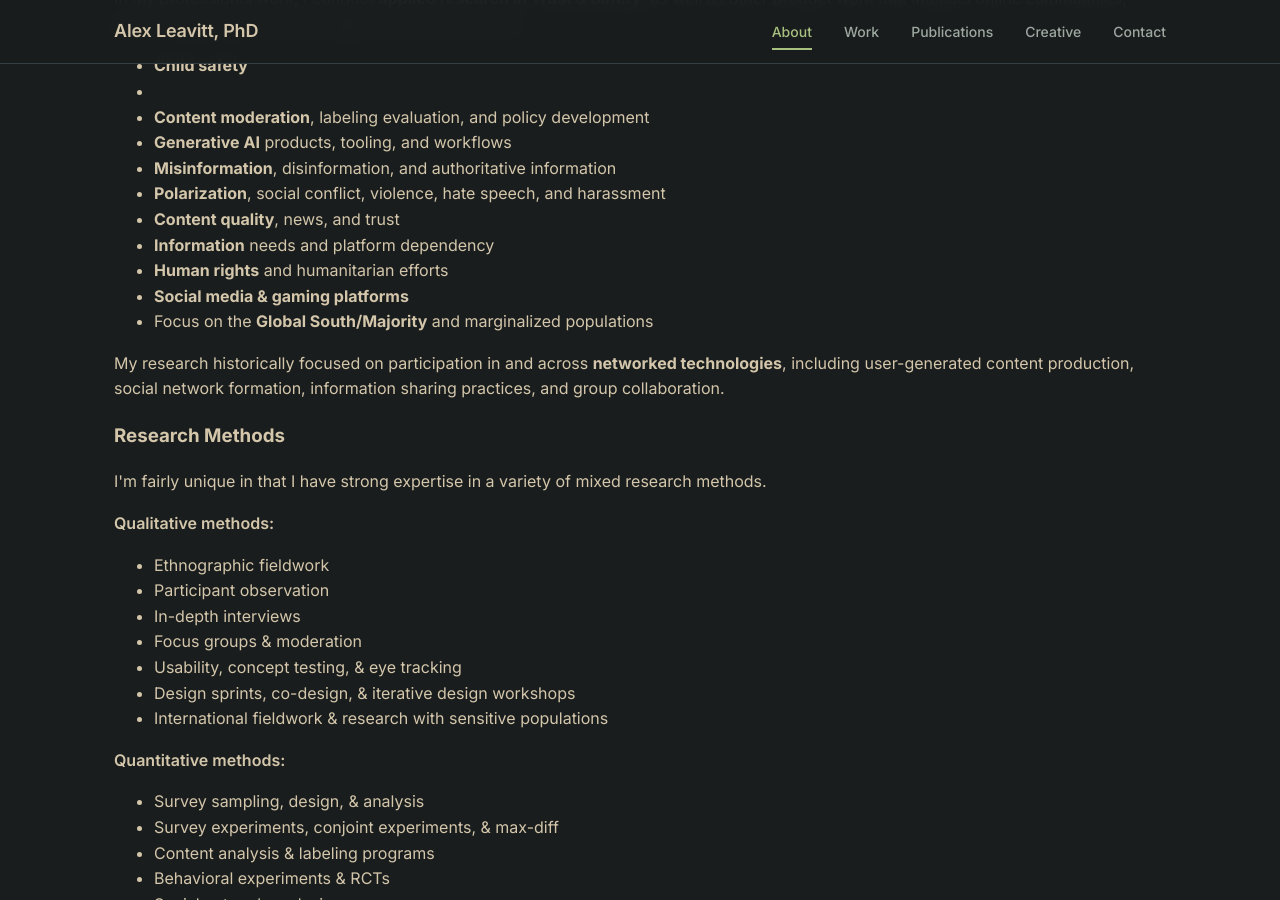
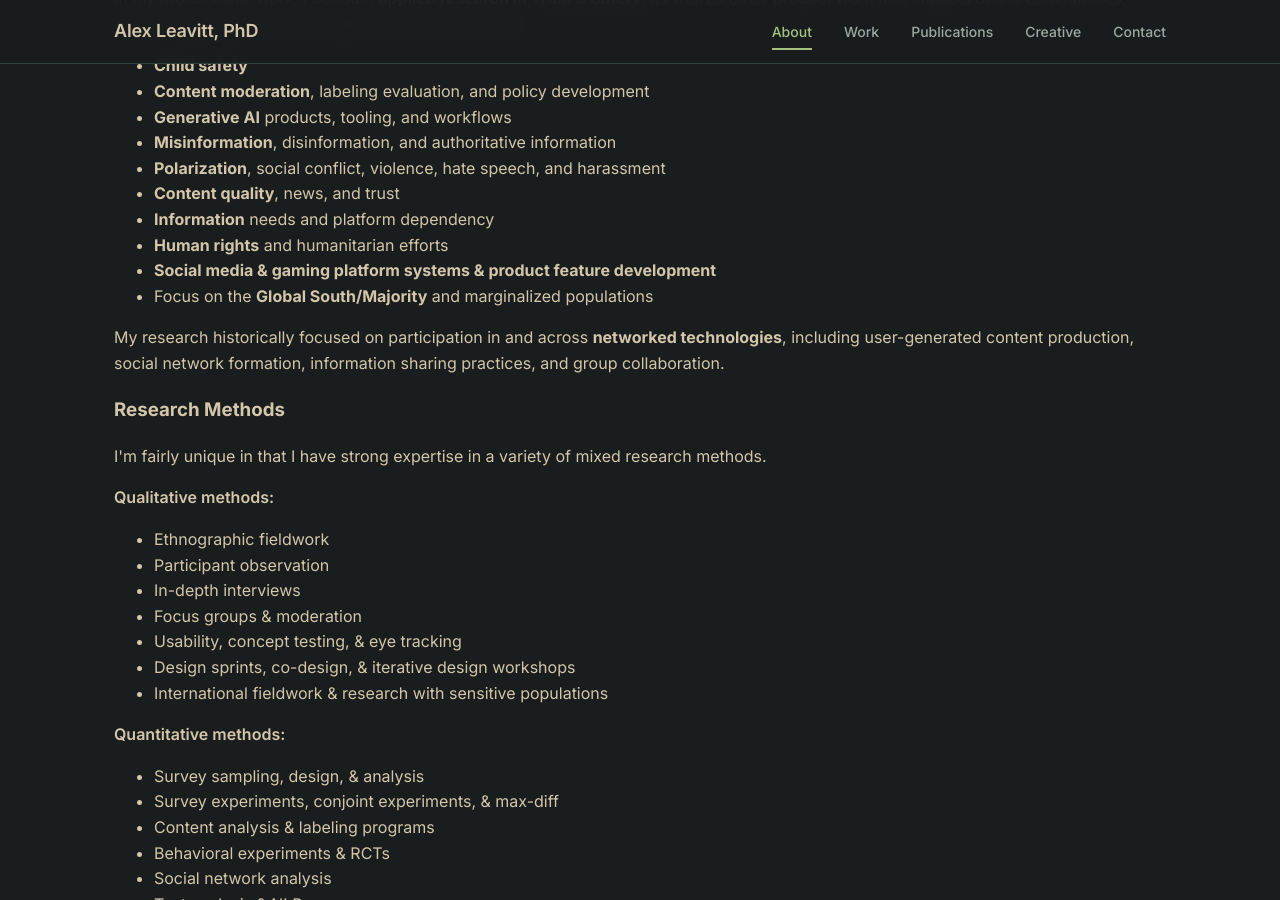
Before and after one commit to alexleavitt/alexleavitt.github.io, a Jekyll site: the page built from index.html, in a window 1280 px wide and 900 px high, scrolled down 1865 px. Built offline with Jekyll 4.4.1, drawn with Linux system fonts in a browser that asks for light colours.

Commit message:
Fix HTML list item closing tags and update text

```diff
--- a/index.html
+++ b/index.html
@@ -76,7 +76,7 @@
         <h3>Research Interests</h3>
         <p>In my professional work, I conduct <b>applied research in Trust & Safety</b>, as well as other product work that impacts online communities, social media platforms, and digital media experiences.</p>
         <ul>
-          <li><b>Child safety</b><li>
+          <li><b>Child safety</b></li>
           <li><b>Content moderation</b>, labeling evaluation, and policy development</li>
           <li><b>Generative AI</b> products, tooling, and workflows</li>
           <li><b>Misinformation</b>, disinformation, and authoritative information</li>
@@ -84,7 +84,7 @@
           <li><b>Content quality</b>, news, and trust</li>
           <li><b>Information</b> needs and platform dependency</li>
           <li><b>Human rights</b> and humanitarian efforts</li>
-          <li><b>Social media & gaming platforms</b></li>
+          <li><b>Social media & gaming platform systems & product feature development</b></li>
           <li>Focus on the <b>Global South/Majority</b> and marginalized populations</li>
         </ul>
         <p>My research historically focused on participation in and across <b>networked technologies</b>, including user-generated content production, social network formation, information sharing practices, and group collaboration.</p>
```
